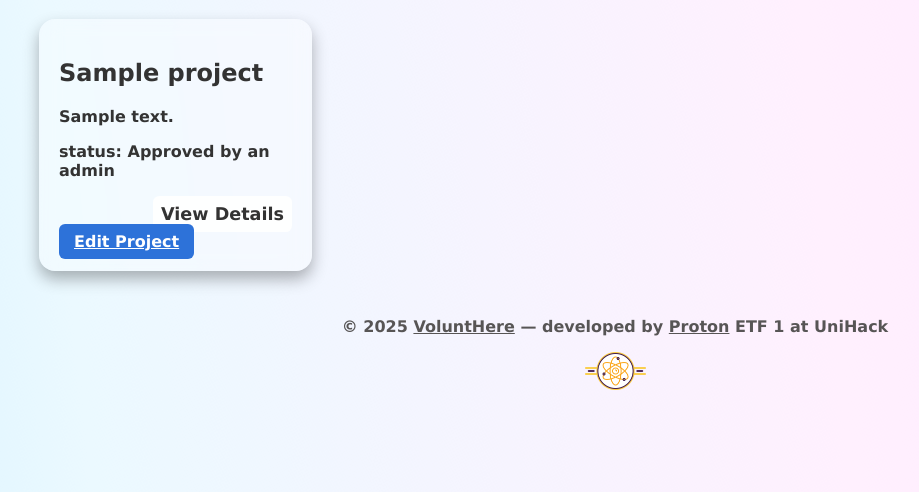
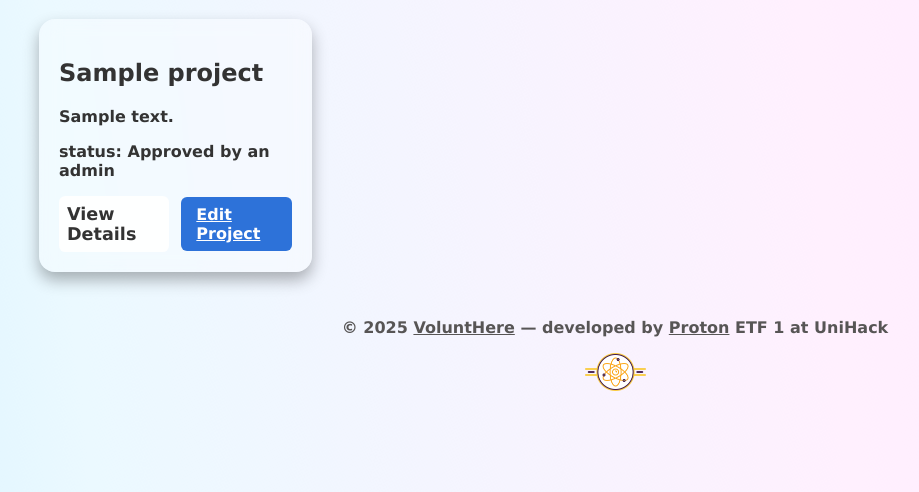
Before and after one commit to proton-org-rs/VoluntHere, a Flask app: page /projects/project-dashboard in a window 1280 px wide. Shown: the part 160-652 px from the top of the page, without its empty margins (25-944 px from the left). Run offline with Flask 3, Linux system fonts and the light colour scheme; a user stored in the database is signed in; tables that the repository leaves empty hold one stand-in row (values such as "Sample post").

Commit message:
Minor fix for project-dashboard.css

```diff
--- /dev/null
+++ b/app/static/css/project-dashboard.css
@@ -0,0 +1,6 @@
+.project-actions {
+    display: flex;
+    gap: 12px;         /* razmak između dugmadi */
+    align-items: center;  /* centriranje po Y osi */
+    margin-top: 10px;
+}
--- a/app/templates/user/projects-dashboard.html
+++ b/app/templates/user/projects-dashboard.html
@@ -1,6 +1,7 @@
 {% extends "base.html" %}
 {% block title %}Projects dashboard | VoluntHere{% endblock %}
 {% block script %} <script src='{{ url_for("static", filename="js/edit-project.js") }}'></script> {% endblock %}
+{% block style %} <link rel="stylesheet" href="{{ url_for('static', filename='css/project-dashboard.css') }}"> {% endblock %}
 {% block content %}
 <h1 class="page-title">My active projects</h1>
 
@@ -10,10 +11,12 @@
         <h2>{{ project.title }}</h2>
         <p>{{ project.short_description }}</p>
         <p>status: {% if project.approved %}Approved by an admin{% else %}Waiting for approval{% endif %}</p>
-        <a href="/projects/{{ project.id }}" class="btn-secondary">View Details</a>
-        {% if project.owner_id == current_user.id%}
-            <a href='/projects/edit/{{ project.id }}' class="btn-primary">Edit Project</a>
-        {% endif %}
+        <div class="project-actions">
+            <a href="/projects/{{ project.id }}" class="btn-secondary">View Details</a>
+            {% if project.owner_id == current_user.id %}
+                <a href='/projects/edit/{{ project.id }}' class="btn-primary">Edit Project</a>
+            {% endif %}
+        </div>
     </div>
     {% endfor %}
 </div>
```
